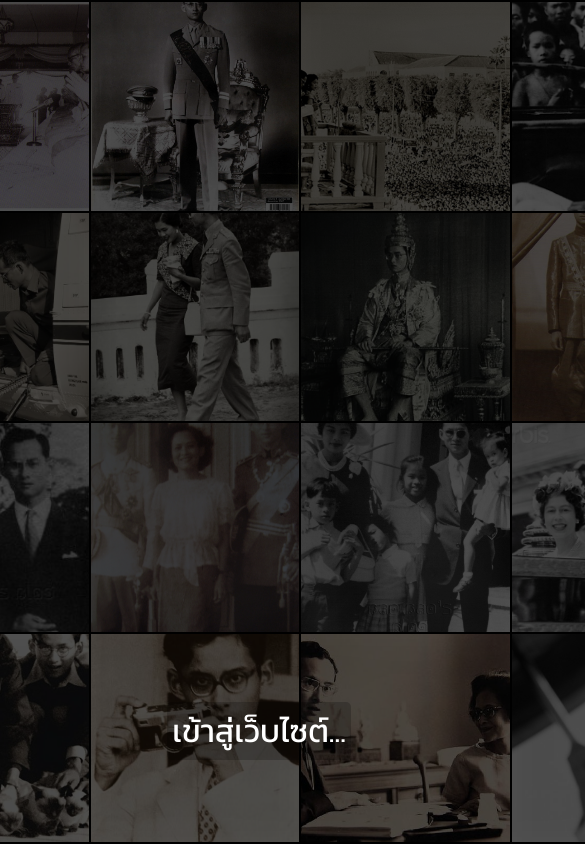
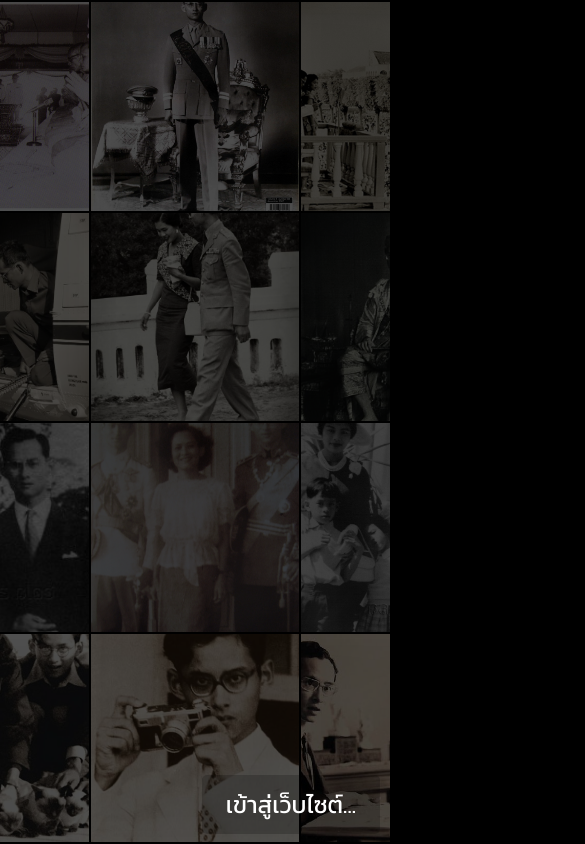
Before and after one commit to goragodwiriya/intro2, a plain HTML site: page index.html in a window 390 px wide. Shown: the top 844 px of the page, 585 px wide, since content can reach past the window. Drawn offline with Linux system fonts and the light colour scheme.

Commit message:
fixed bugs on mobile

```diff
--- a/index.html
+++ b/index.html
@@ -16,11 +16,13 @@
         /* font */
         font-family: 'Kanit', sans-serif;
       }
-      body {
+      html, body {
         /* สีพื้นหลัง */
         background-color: #000;
         overflow: hidden;
         position: relative;
+        width: 100%;
+        height: 100%;
       }
       figure a {
         width: 100%;
@@ -76,23 +78,31 @@
       .next {
         z-index: 1;
         color: #FFF;
-        position: fixed;
-        right: 10%;
-        bottom: 10%;
+        position: absolute;
+        right: 2em;
+        bottom: 2em;
         font-size: 2em;
         text-decoration: none;
         background-color: rgba(0,0,0,0.2);
         border-radius: 5px;
         -moz-border-radius: 5px;
         -webkit-border-radius: 5px;
-        padding: 5px;
-        -webkit-transition: all 0.5s ease-out;
-        -moz-transition: all 0.5s ease-out;
-        -ms-transition: all 0.5s ease-out;
-        transition: all 0.5s ease-out;
+        padding: 0.5em 1em;
+        -webkit-transition: background-color 0.5s ease-out;
+        -moz-transition: background-color 0.5s ease-out;
+        -ms-transition: background-color 0.5s ease-out;
+        transition: background-color 0.5s ease-out;
       }
       .next:hover {
         background-color: rgba(0,0,0,0.7);
+      }
+      /* iphone and small device */
+      @media only screen and (max-width: 480px) {
+        .next {
+          right: 10px;
+          bottom: 10px;
+          font-size: 1.5em;
+        }
       }
     </style>
   </head>
```
